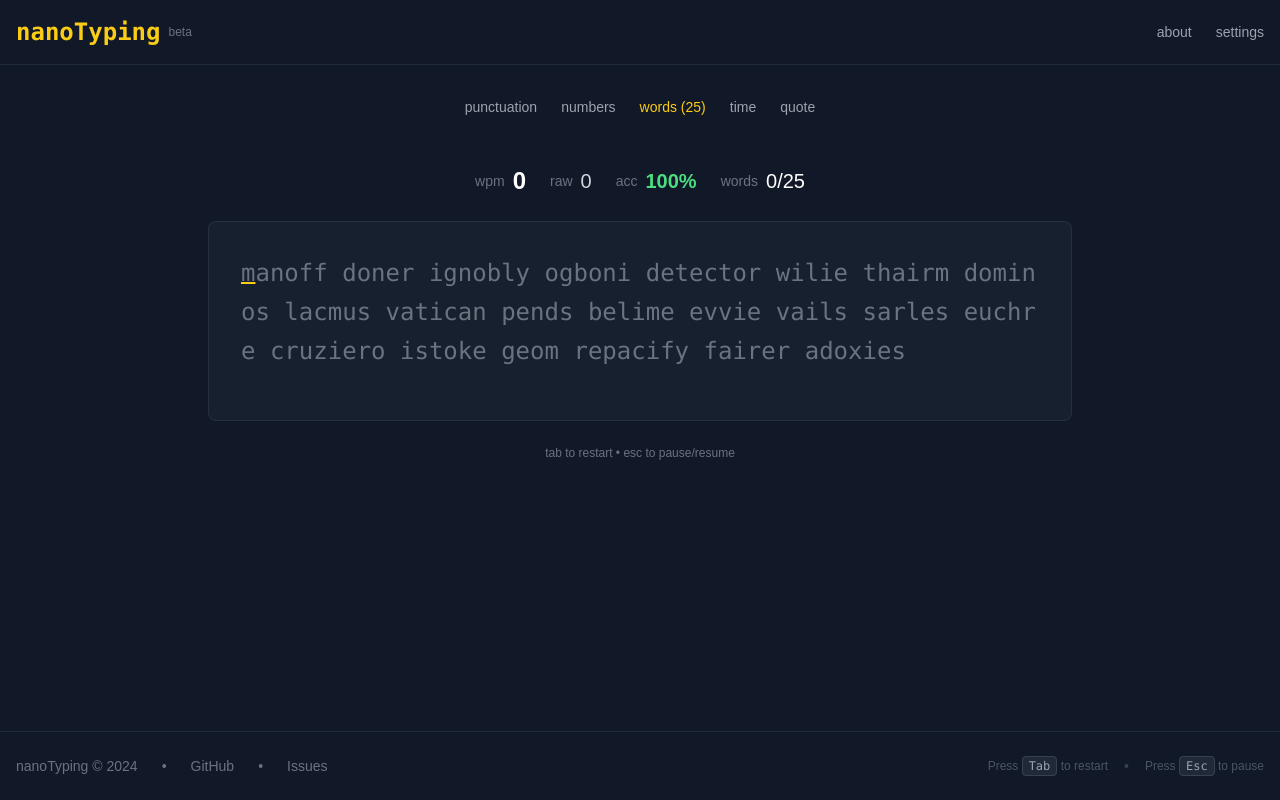
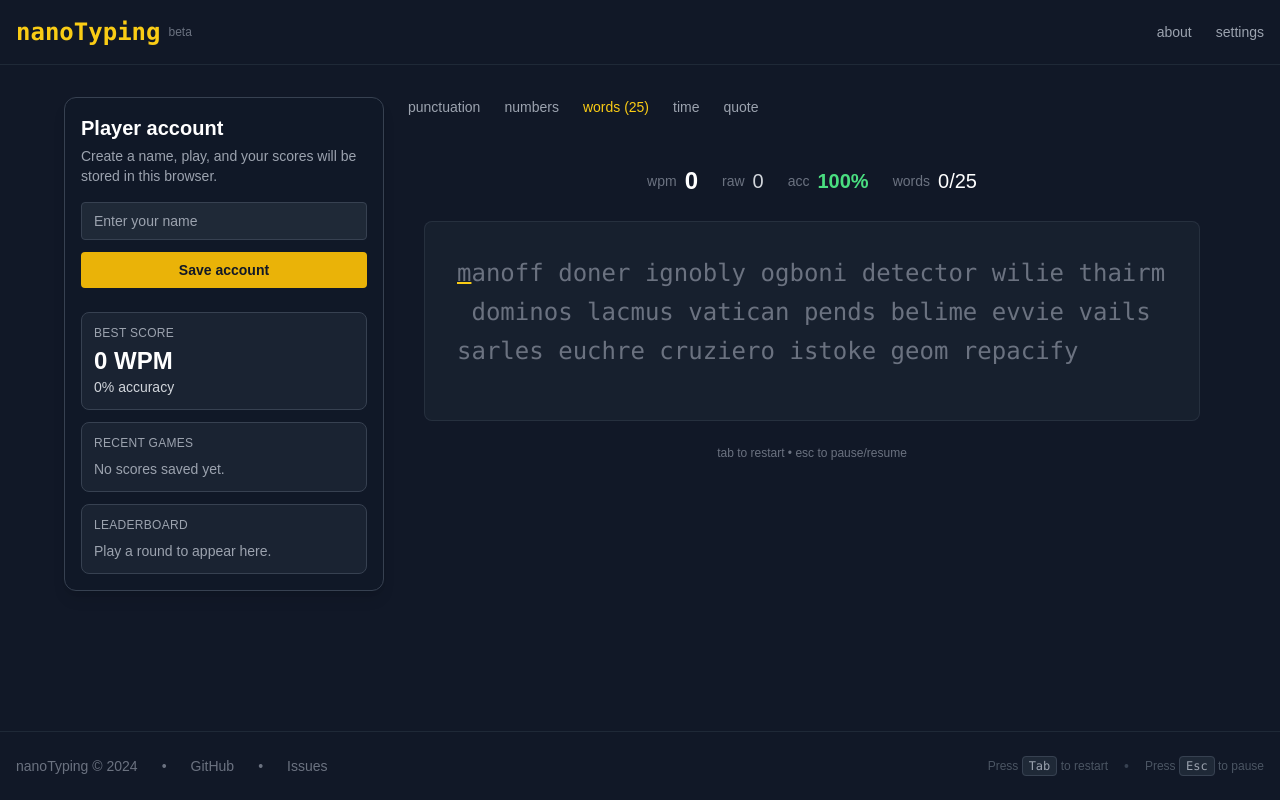
Before and after one commit to naodmulu/nanoTyping-web, a Next.js app: page / in a window 1280 px wide. Built offline with nearby package versions, Linux system fonts and the light colour scheme.

Commit message:
feat: implement player account management and score tracking functionality

```diff
--- a/app/layout/body/components/TypingBox.tsx
+++ b/app/layout/body/components/TypingBox.tsx
@@ -8,6 +8,7 @@ import { CharState, GameConfig } from '@/app/utils/types';
 import { DEFAULT_CONFIG } from '@/app/utils/testModes';
 import { generateText, generateWordPassage } from '@/app/utils/textGenerator';
 import { RenderText } from '@/app/ui/RenderText';
+import { appendScore } from '@/app/utils/playerStats';
 
 const WINDOW_WORD_COUNT = 20;
 const TIME_MODE_EXPANSION_WORDS = 300;
@@ -175,7 +176,15 @@ function countCompletedWords(text: string, index: number): number {
   return words.length;
 }
 
-const TypingBox = ({ config = DEFAULT_CONFIG }: { config?: GameConfig }) => {
+const TypingBox = ({
+  config = DEFAULT_CONFIG,
+  playerName = '',
+  onScoreSaved,
+}: {
+  config?: GameConfig;
+  playerName?: string;
+  onScoreSaved?: () => void;
+}) => {
   const [fullText, setFullText] = useState('');
   const [charStates, setCharStates] = useState<CharState[]>([]);
   const [currentIndex, setCurrentIndex] = useState(0);
@@ -192,6 +201,7 @@ const TypingBox = ({ config = DEFAULT_CONFIG }: { config?: GameConfig }) => {
   const measurementTextRef = useRef<HTMLSpanElement>(null);
   const currentCharRef = useRef<HTMLSpanElement>(null);
   const inactivityTimerRef = useRef<ReturnType<typeof setInterval> | null>(null);
+  const hasSavedResultRef = useRef(false);
 
   const { state, elapsedMs, start, pause, resume, reset, finish } = useSessionTimer();
   const stats = useTypingStats(charStates, elapsedMs, samples);
@@ -218,6 +228,7 @@ const TypingBox = ({ config = DEFAULT_CONFIG }: { config?: GameConfig }) => {
     setCurrentIndex(0);
     setShowResult(false);
     setSamples([]);
+    hasSavedResultRef.current = false;
     setLastActivityTime(performance.now());
     reset();
   }, [config, reset]);
@@ -348,6 +359,30 @@ const TypingBox = ({ config = DEFAULT_CONFIG }: { config?: GameConfig }) => {
       setShowResult(true);
     }
   }, [elapsedMs, state, config.mode, config.timeLimit, finish]);
+
+  useEffect(() => {
+    if (!showResult || !playerName.trim() || hasSavedResultRef.current) {
+      return;
+    }
+
+    appendScore({
+      id: '',
+      playerName,
+      mode: config.mode,
+      wpm: stats.finalizedWPM,
+      rawWpm: stats.rawWPM,
+      accuracy: stats.accuracy,
+      correctChars: stats.correctChars,
+      rawChars: stats.rawChars,
+      errors: stats.errors,
+      durationMs: elapsedMs,
+      wordCount: config.mode === 'words' ? config.wordCount : undefined,
+      timestamp: Date.now(),
+    });
+
+    hasSavedResultRef.current = true;
+    onScoreSaved?.();
+  }, [config.mode, config.wordCount, elapsedMs, onScoreSaved, playerName, showResult, stats]);
 
   const handleRestart = useCallback(() => {
     initializeText();
--- a/app/layout/body/page.tsx
+++ b/app/layout/body/page.tsx
@@ -1,19 +1,101 @@
 'use client';
-import React, { useEffect, useState } from 'react';
+import React, { useMemo, useState } from 'react';
 import TypingBox from './components/TypingBox';
 import Options from './components/Options';
 import { GameConfig } from '@/app/utils/types';
 import { DEFAULT_CONFIG } from '@/app/utils/testModes';
+import { getCurrentPlayerName, getLeaderboard, getPlayerHistory, setCurrentPlayerName } from '@/app/utils/playerStats';
 
 const Body = () => {
   const [config, setConfig] = useState<GameConfig>(DEFAULT_CONFIG);
+  const [playerName, setPlayerName] = useState(getCurrentPlayerName());
+  const [refreshTick, setRefreshTick] = useState(0);
+
+  const leaderboard = useMemo(() => getLeaderboard(5), [refreshTick]);
+  const history = useMemo(() => getPlayerHistory(playerName), [playerName, refreshTick]);
+
+  const savePlayer = () => {
+    const nextName = setCurrentPlayerName(playerName);
+    setPlayerName(nextName);
+    setRefreshTick((prev) => prev + 1);
+  };
+
+  const recentScores = history.slice(0, 5);
+  const bestScore = recentScores[0];
 
   return (
     <div className="w-full flex flex-col items-center justify-center py-8 px-4">
-      <div className="mb-8">
-        <Options config={config} onConfigChange={setConfig} />
+      <div className="w-full max-w-6xl grid gap-6 lg:grid-cols-[320px_1fr]">
+        <aside className="rounded-xl border border-gray-700 bg-gray-900/80 p-4 text-white shadow-lg">
+          <h2 className="text-xl font-semibold">Player account</h2>
+          <p className="mt-1 text-sm text-gray-400">Create a name, play, and your scores will be stored in this browser.</p>
+
+          <input
+            value={playerName}
+            onChange={(event) => setPlayerName(event.target.value)}
+            placeholder="Enter your name"
+            className="mt-4 w-full rounded border border-gray-700 bg-gray-800 px-3 py-2 text-sm text-white outline-none ring-0"
+          />
+          <button
+            type="button"
+            onClick={savePlayer}
+            className="mt-3 w-full rounded bg-yellow-500 px-4 py-2 text-sm font-semibold text-gray-900 transition hover:bg-yellow-400"
+          >
+            Save account
+          </button>
+
+          <div className="mt-6 space-y-3">
+            <div className="rounded-lg border border-gray-700 bg-gray-800/70 p-3">
+              <div className="text-xs uppercase tracking-wide text-gray-400">Best score</div>
+              <div className="mt-1 text-2xl font-semibold">{bestScore?.wpm ?? 0} WPM</div>
+              <div className="text-sm text-gray-300">{bestScore?.accuracy ?? 0}% accuracy</div>
+            </div>
+
+            <div className="rounded-lg border border-gray-700 bg-gray-800/70 p-3">
+              <div className="text-xs uppercase tracking-wide text-gray-400">Recent games</div>
+              <div className="mt-2 space-y-1 text-sm text-gray-200">
+                {recentScores.length === 0 ? (
+                  <p className="text-gray-400">No scores saved yet.</p>
+                ) : (
+                  recentScores.map((score) => (
+                    <div key={score.id} className="flex items-center justify-between gap-2">
+                      <span>{score.wpm} WPM</span>
+                      <span className="text-gray-400">{new Date(score.timestamp).toLocaleDateString()}</span>
+                    </div>
+                  ))
+                )}
+              </div>
+            </div>
+
+            <div className="rounded-lg border border-gray-700 bg-gray-800/70 p-3">
+              <div className="text-xs uppercase tracking-wide text-gray-400">Leaderboard</div>
+              <div className="mt-2 space-y-1 text-sm text-gray-200">
+                {leaderboard.length === 0 ? (
+                  <p className="text-gray-400">Play a round to appear here.</p>
+                ) : (
+                  leaderboard.map((entry, index) => (
+                    <div key={entry.playerName} className="flex items-center justify-between gap-2">
+                      <span>#{index + 1} {entry.playerName}</span>
+                      <span className="text-gray-400">{entry.bestWpm} WPM</span>
+                    </div>
+                  ))
+                )}
+              </div>
+            </div>
+          </div>
+        </aside>
+
+        <div>
+          <div className="mb-8">
+            <Options config={config} onConfigChange={setConfig} />
+          </div>
+          <TypingBox
+            config={config}
+            playerName={playerName}
+            onScoreSaved={() => setRefreshTick((prev) => prev + 1)}
+          />
+        </div>
       </div>
-      <TypingBox config={config} />
     </div>
   );
 };
--- /dev/null
+++ b/app/utils/playerStats.ts
@@ -0,0 +1,115 @@
+import { GameMode } from './types';
+
+export const PLAYER_NAME_KEY = 'nanoTyping-player-name';
+export const PLAYER_SCORES_KEY = 'nanoTyping-player-scores';
+
+export type PlayerScoreRecord = {
+    id: string;
+    playerName: string;
+    mode: GameMode;
+    wpm: number;
+    rawWpm: number;
+    accuracy: number;
+    correctChars: number;
+    rawChars: number;
+    errors: number;
+    durationMs: number;
+    wordCount?: number;
+    timestamp: number;
+};
+
+export type LeaderboardEntry = {
+    playerName: string;
+    gamesPlayed: number;
+    bestWpm: number;
+    averageWpm: number;
+};
+
+function isBrowser(): boolean {
+    return typeof window !== 'undefined' && typeof window.localStorage !== 'undefined';
+}
+
+function readStorage<T>(key: string, fallback: T): T {
+    if (!isBrowser()) return fallback;
+
+    try {
+        const raw = window.localStorage.getItem(key);
+        return raw ? (JSON.parse(raw) as T) : fallback;
+    } catch {
+        return fallback;
+    }
+}
+
+function writeStorage<T>(key: string, value: T): void {
+    if (!isBrowser()) return;
+
+    try {
+        window.localStorage.setItem(key, JSON.stringify(value));
+    } catch {
+        // Ignore storage write failures in private or full browser storage.
+    }
+}
+
+export function getCurrentPlayerName(): string {
+    return readStorage<string>(PLAYER_NAME_KEY, '');
+}
+
+export function setCurrentPlayerName(playerName: string): string {
+    const trimmed = playerName.trim();
+    writeStorage(PLAYER_NAME_KEY, trimmed);
+    return trimmed;
+}
+
+export function appendScore(score: PlayerScoreRecord): PlayerScoreRecord[] {
+    const playerName = score.playerName.trim();
+    if (!playerName) return getPlayerHistory();
+
+    const safeScore: PlayerScoreRecord = {
+        ...score,
+        id: score.id || `${Date.now()}-${Math.random().toString(36).slice(2, 9)}`,
+        playerName,
+        timestamp: score.timestamp || Date.now(),
+    };
+
+    setCurrentPlayerName(playerName);
+
+    const existing = readStorage<PlayerScoreRecord[]>(PLAYER_SCORES_KEY, []);
+    const next = [...existing, safeScore];
+    writeStorage(PLAYER_SCORES_KEY, next);
+
+    return next;
+}
+
+export function getPlayerHistory(playerName = getCurrentPlayerName()): PlayerScoreRecord[] {
+    const history = readStorage<PlayerScoreRecord[]>(PLAYER_SCORES_KEY, []);
+
+    if (!playerName.trim()) {
+        return [...history].sort((a, b) => b.timestamp - a.timestamp);
+    }
+
+    return history
+        .filter((entry) => entry.playerName.toLowerCase() === playerName.toLowerCase())
+        .sort((a, b) => b.timestamp - a.timestamp);
+}
+
+export function getLeaderboard(limit = 5): LeaderboardEntry[] {
+    const history = readStorage<PlayerScoreRecord[]>(PLAYER_SCORES_KEY, []);
+    const grouped = new Map<string, PlayerScoreRecord[]>();
+
+    history.forEach((entry) => {
+        const key = entry.playerName.toLowerCase();
+        const list = grouped.get(key) ?? [];
+        list.push(entry);
+        grouped.set(key, list);
+    });
+
+    return Array.from(grouped.entries())
+        .map(([key, entries]) => ({
+            playerName: entries[0]?.playerName ?? key,
+            gamesPlayed: entries.length,
+            bestWpm: Math.max(...entries.map((entry) => entry.wpm)),
+            averageWpm: Math.round(entries.reduce((sum, entry) => sum + entry.wpm, 0) / entries.length),
+        }))
+        .sort((a, b) => b.bestWpm - a.bestWpm || b.averageWpm - a.averageWpm)
+        .slice(0, limit);
+}
```
